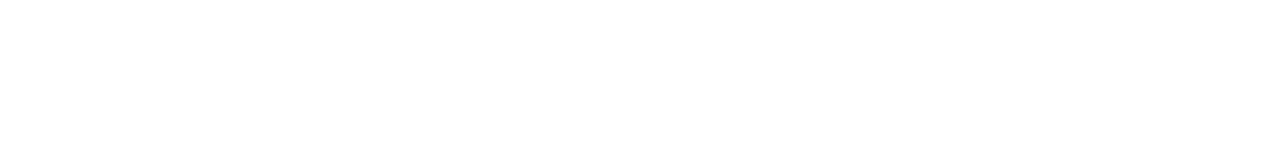
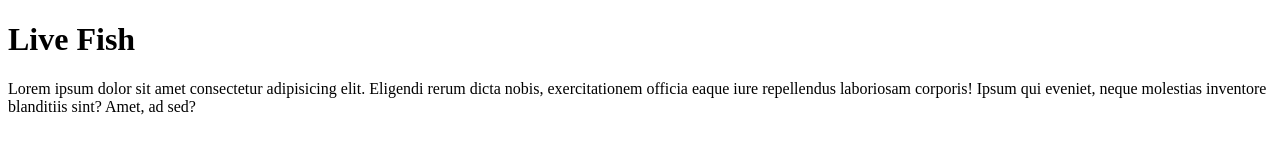
Before and after one commit to A01711575013/green-grocery-mart, a plain HTML site: page index.html in a window 1280 px wide. Drawn offline with Linux system fonts and the light colour scheme.

Commit message:
live fish available

```diff
--- a/index.html
+++ b/index.html
@@ -6,6 +6,7 @@
     <title>Green Gorcery Mart</title>
 </head>
 <body>
-
+    <h1>Live Fish</h1>
+    <p>Lorem ipsum dolor sit amet consectetur adipisicing elit. Eligendi rerum dicta nobis, exercitationem officia eaque iure repellendus laboriosam corporis! Ipsum qui eveniet, neque molestias inventore blanditiis sint? Amet, ad sed?</p>
 </body>
 </html>
```
